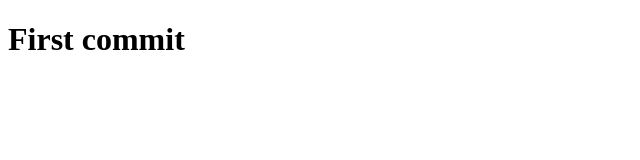
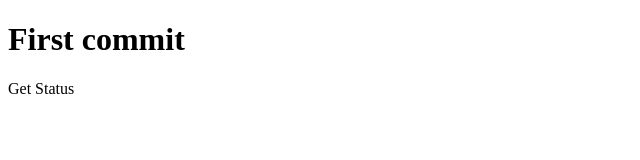
Before and after one commit to Rybot-exe/new-repo, a plain HTML site: page index.html in a window 1280 px wide. Shown: the full height of the page, 0-640 px from the left. Drawn offline with Linux system fonts and the light colour scheme.

Commit message:
Add P Tag

```diff
--- a/index.html
+++ b/index.html
@@ -7,5 +7,6 @@
   </head>
   <body>
     <h1 class="header_1">First commit</h1>
+    <p>Get Status</p>
   </body>
 </html>
```
